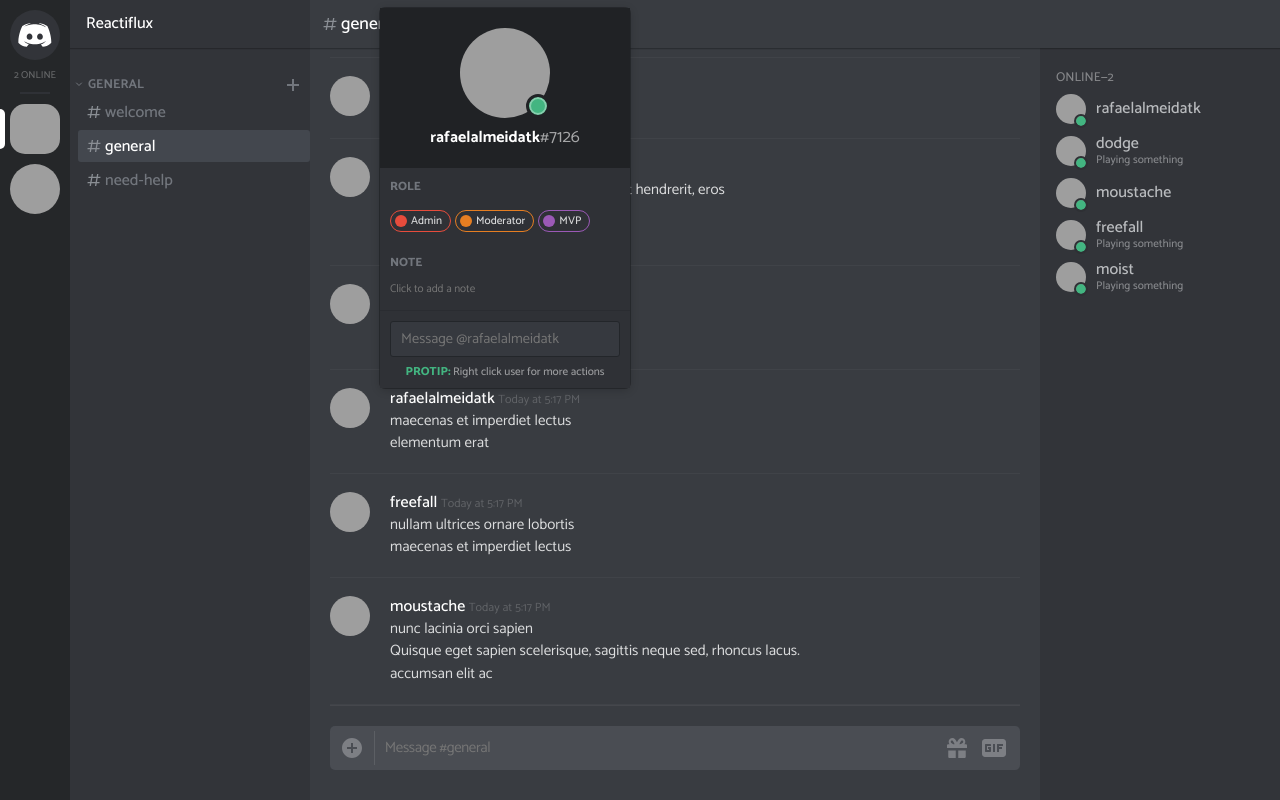
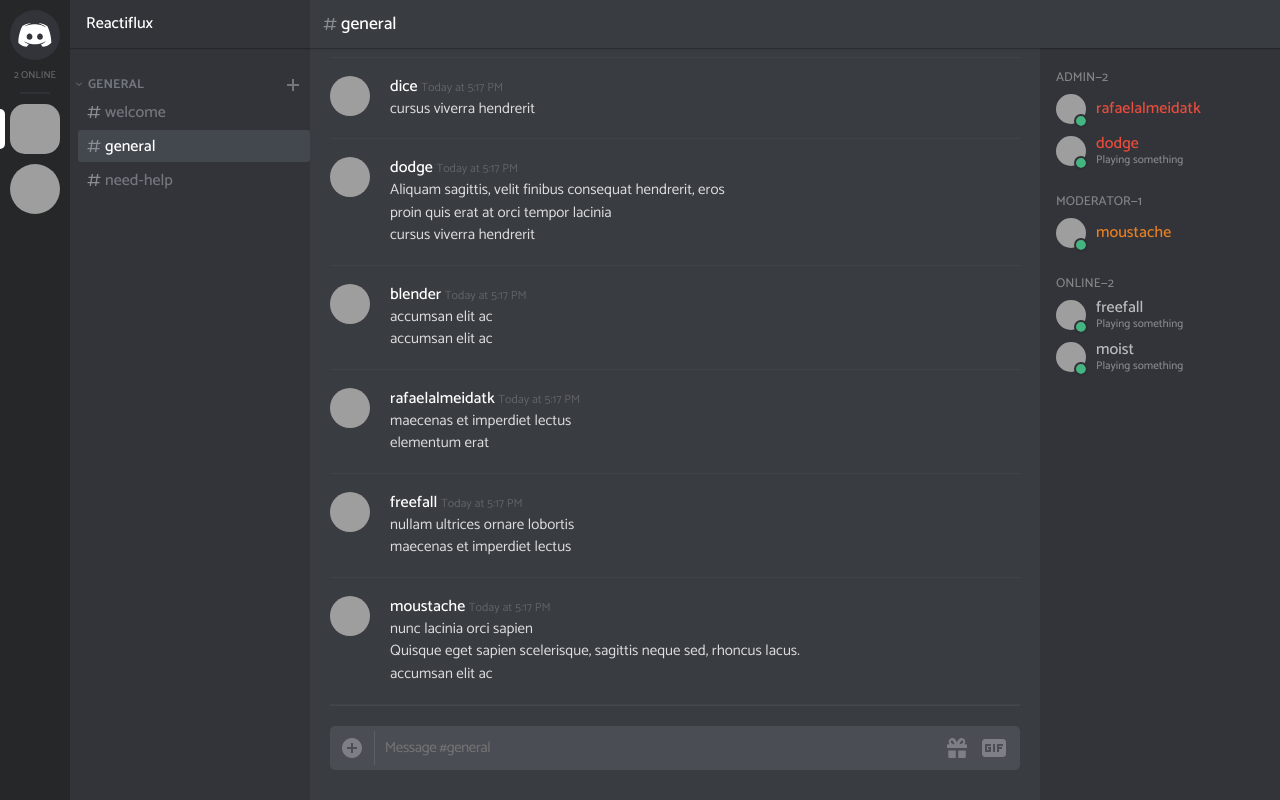
Before and after one commit to rafaelalmeidatk/discord-react-clone, a React (Create React App) app: page / in a window 1280 px wide. Built offline with nearby package versions, Linux system fonts and the light colour scheme; grey boxes are pictures that could not be loaded.

Commit message:
Separate and color members by roles on member list

```diff
--- a/src/components/Chat/MemberListItem.js
+++ b/src/components/Chat/MemberListItem.js
@@ -53,7 +53,7 @@
 
   .member-inner {
     .username {
-      color: ${colors.memberUsernameOnline};
+      color: ${props => props.color || colors.memberUsernameOnline};
       font-size: 1em;
     }
 
@@ -64,8 +64,8 @@
   }
 `;
 
-export default ({ member }) => (
-  <StyledMember>
+export default ({ member, color }) => (
+  <StyledMember color={color}>
     <div className="avatar-wrapper">
       <div
         className="avatar"
--- a/src/components/Chat/MembersList.js
+++ b/src/components/Chat/MembersList.js
@@ -25,14 +25,57 @@
   white-space: nowrap;
 `;
 
-export default ({ members }) => (
+export default ({ guildRolesList, members }) => {
+  const roleSeparators = { online: { name: 'Online', members: [] } };
+
+  members.forEach(member => {
+    let addedToRole = false;
+
+    member.roles.forEach(roleId => {
+      if (addedToRole) return;
+
+      const role = guildRolesList[roleId];
+
+      if (role.isSeparated) {
+        if (roleSeparators.hasOwnProperty(roleId)) {
+          roleSeparators[roleId].members.push(member);
+        } else {
+          roleSeparators[roleId] = {
+            name: role.name,
+            members: [member],
+            color: role.color
+          };
+        }
+        addedToRole = true;
+      }
+    });
+
+    if (!addedToRole) {
+      roleSeparators['online'].members.push(member);
+    }
+  });
+
+  return (
     <StyledMemberList>
       <ScrollableArea forceVertical tinyStyle autoHide>
-      <StyledRoleName>Online—2</StyledRoleName>
-      {members.map(member => {
+        {Object.keys(roleSeparators).map(roleId => (
+          <React.Fragment key={roleId}>
+            <StyledRoleName>
+              {roleSeparators[roleId].name}—{roleSeparators[roleId].members.length}
+            </StyledRoleName>
+            {roleSeparators[roleId].members.map(member => {
               const user = data.users[member.userId];
-        return <MemberListItem key={user.id} member={user} />;
+              const firstRoleIdWithColor = member.roles.find(roleId => {
+                const role = guildRolesList[roleId];
+                return !!role.color;
+              });
+
+              const color = firstRoleIdWithColor && guildRolesList[firstRoleIdWithColor].color;
+              return <MemberListItem key={user.id} member={user} color={color} />;
             })}
+          </React.Fragment>
+        ))}
       </ScrollableArea>
     </StyledMemberList>
   );
+};
--- a/src/components/Chat/MessagesWrapper.js
+++ b/src/components/Chat/MessagesWrapper.js
@@ -24,12 +24,6 @@
 
   componentDidMount() {
     this.scrollToBottom();
-    setTimeout(() => {
-      MemberCardPopup.show({
-        position: { x: 380, y: 7.703125 },
-        member: { id: 1, username: 'rafaelalmeidatk', tag: 7126, roles: [11, 12, 13] }
-      });
-    }, 100);
   }
 
   componentDidUpdate() {
--- a/src/components/Chat/index.js
+++ b/src/components/Chat/index.js
@@ -43,7 +43,7 @@
             <MessagesWrapper guild={guild} messages={channelMessages} channelName={channelName} />
             <NewMessageWrapper channelName={channelName} />
           </div>
-          <MembersList members={members} />
+          <MembersList guildRolesList={guild.roles} members={members} />
         </div>
       </StyledChat>
     );
--- a/src/components/MemberCardPopup/MemberRolesList.js
+++ b/src/components/MemberCardPopup/MemberRolesList.js
@@ -41,7 +41,7 @@
 export default ({ rolesList, memberRoles }) => (
   <StyledRolesList>
     {memberRoles.map(roleId => {
-      const role = rolesList.find(r => r.id === roleId);
+      const role = rolesList[roleId];
 
       return (
         <StyledRole key={roleId} color={role.color}>
--- a/src/data.js
+++ b/src/data.js
@@ -80,25 +80,28 @@
           ]
         }
       ],
-      roles: [
-        {
+      roles: {
+        11: {
           id: 11,
           name: 'Admin',
-          color: 'rgb(231, 76, 60)'
+          color: 'rgb(231, 76, 60)',
+          isSeparated: true
         },
-        {
+        12: {
           id: 12,
           name: 'Moderator',
-          color: 'rgb(230, 126, 34)'
+          color: 'rgb(230, 126, 34)',
+          isSeparated: true
         },
-        {
+        13: {
           id: 13,
           name: 'MVP',
-          color: 'rgb(155, 89, 182)'
+          color: 'rgb(155, 89, 182)',
+          isSeparated: true
         }
-      ],
+      },
       members: [
-        { userId: 1, roles: [11] },
+        { userId: 1, roles: [11, 12] },
         { userId: 2, roles: [11] },
         { userId: 3, roles: [12] },
         { userId: 6, roles: [] },
@@ -156,18 +159,18 @@
           ]
         }
       ],
-      roles: [
-        {
+      roles: {
+        11: {
           id: 11,
           name: 'Admin',
           color: 'red'
         }
-      ],
+      },
       members: [
         { userId: 1, roles: [11] },
         { userId: 3, roles: [] },
         { userId: 4, roles: [] },
-        { userId: 5, roles: [] },
+        { userId: 5, roles: [] }
       ]
     }
   ],
```
Lines whose indentation alone changed are shown as unchanged.
